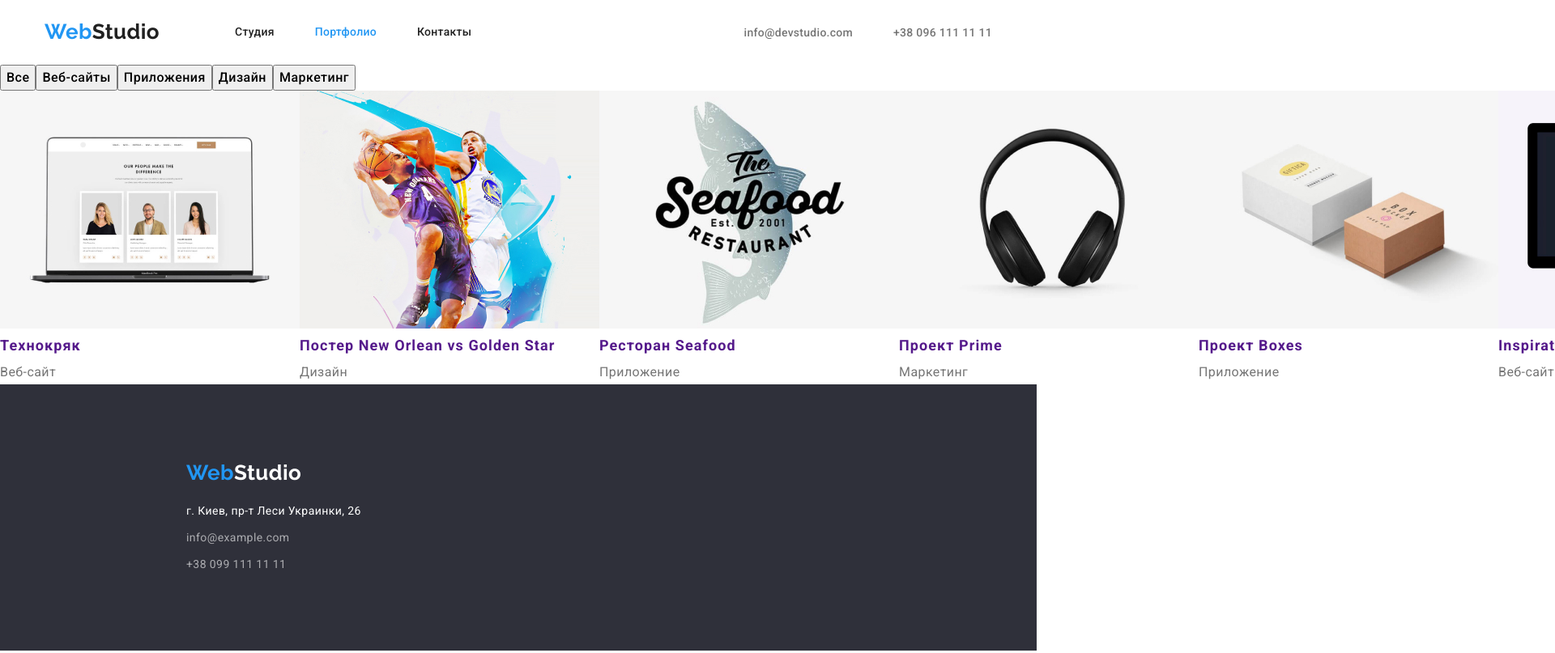
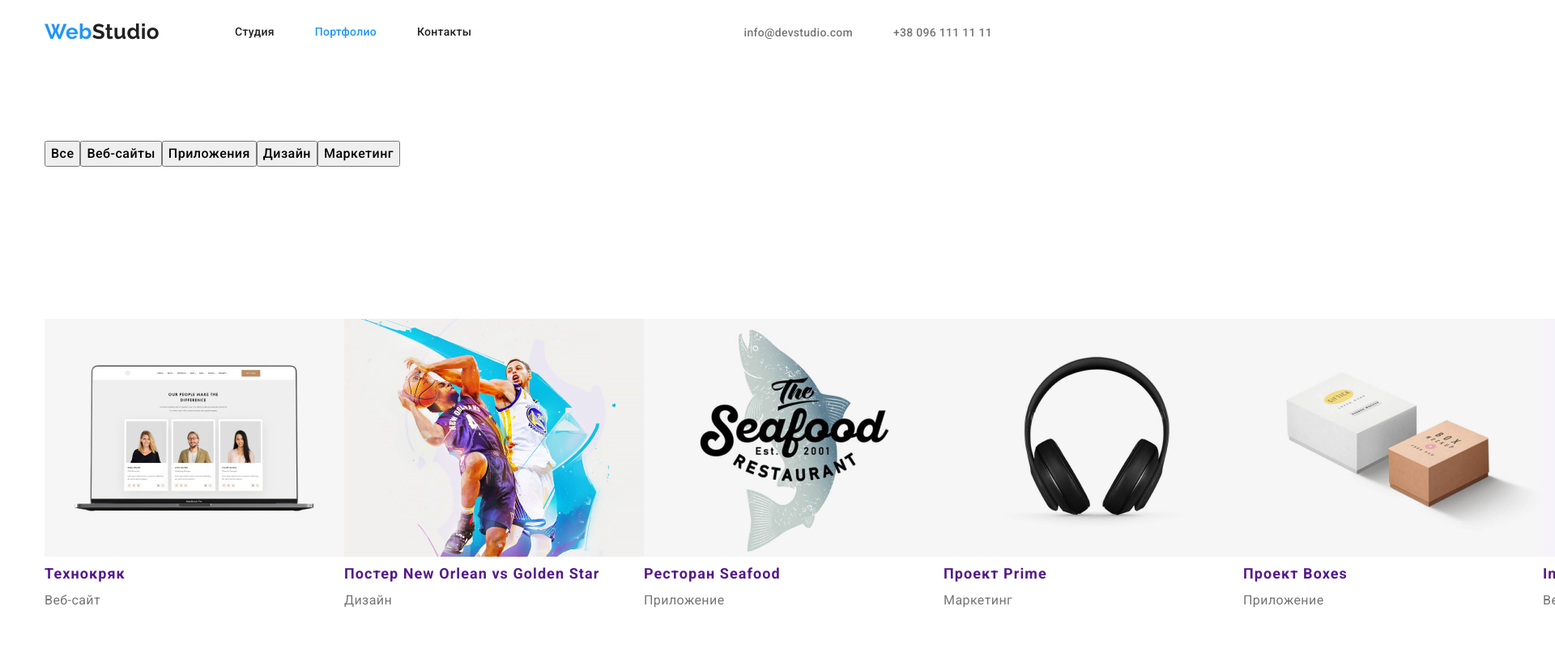
Before and after one commit to Dimatolp/goit-markup-hw-03, a plain HTML site: page portfolio.html in a window 1280 px wide. Shown: the top 807 px of the page at 81% size, 1920 px wide, since content can reach past the window. Drawn offline with nearby package versions, Linux system fonts and the light colour scheme.

Commit message:
добавление div

```diff
--- a/css/styles.css
+++ b/css/styles.css
@@ -47,6 +47,9 @@ body{
             clip: rect(0 0 0 0);
             overflow: hidden;
         }
+                .link-decoration {
+                    text-decoration: none;
+                }
 
 /* Логотип */
 .main-nav .logo{
@@ -434,6 +437,3 @@ background-color: var(--secondary-color);
 
 
     }
-    .link-decoration{
-        text-decoration: none;
-    }
--- a/portfolio.html
+++ b/portfolio.html
@@ -37,8 +37,10 @@
     </header>
 
     <main>
-        <section>
+        <section class="section">
+
         <h1 class="visually-hidden">Примеры работ</h1>
+        <div class="container">
         <ul class="list items-decoration">
         <li><button class="list-btn" type="button">Все</button></li>
         <li><button class="list-btn" type="button">Веб-сайты</button></li>
@@ -46,8 +48,10 @@
         <li><button class="list-btn" type="button">Дизайн</button></li>
         <li><button class="list-btn" type="button">Маркетинг</button></li>
         </ul>
+        </div>
         </section>
-        <section>
+        <section class="section">
+            <div class="container">
         <ul class="list items-decoration">
             <li>
                 <a class="link-decoration" href="">
@@ -122,6 +126,7 @@
 
             </li>
         </ul>
+        </div>
         </section>
 
     </main>
```
